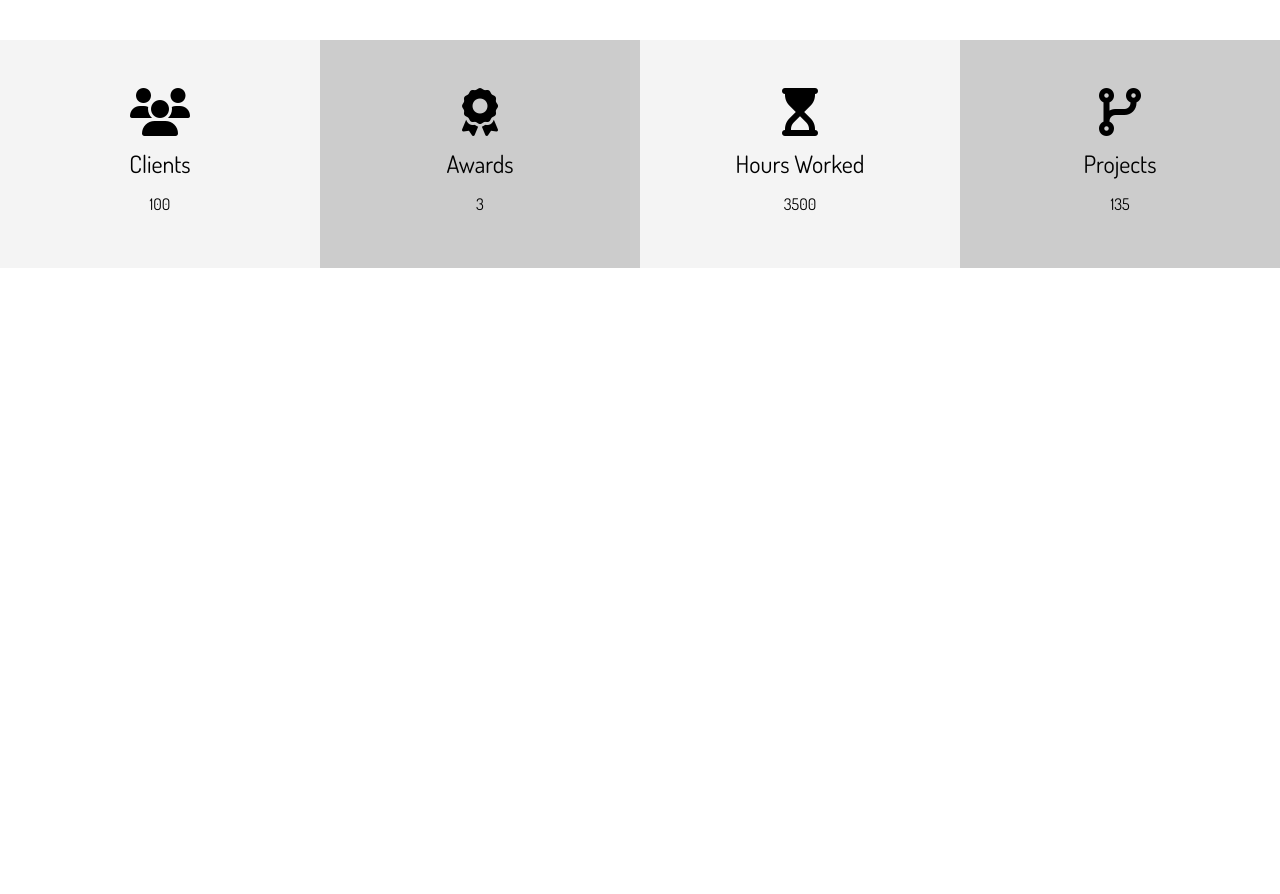
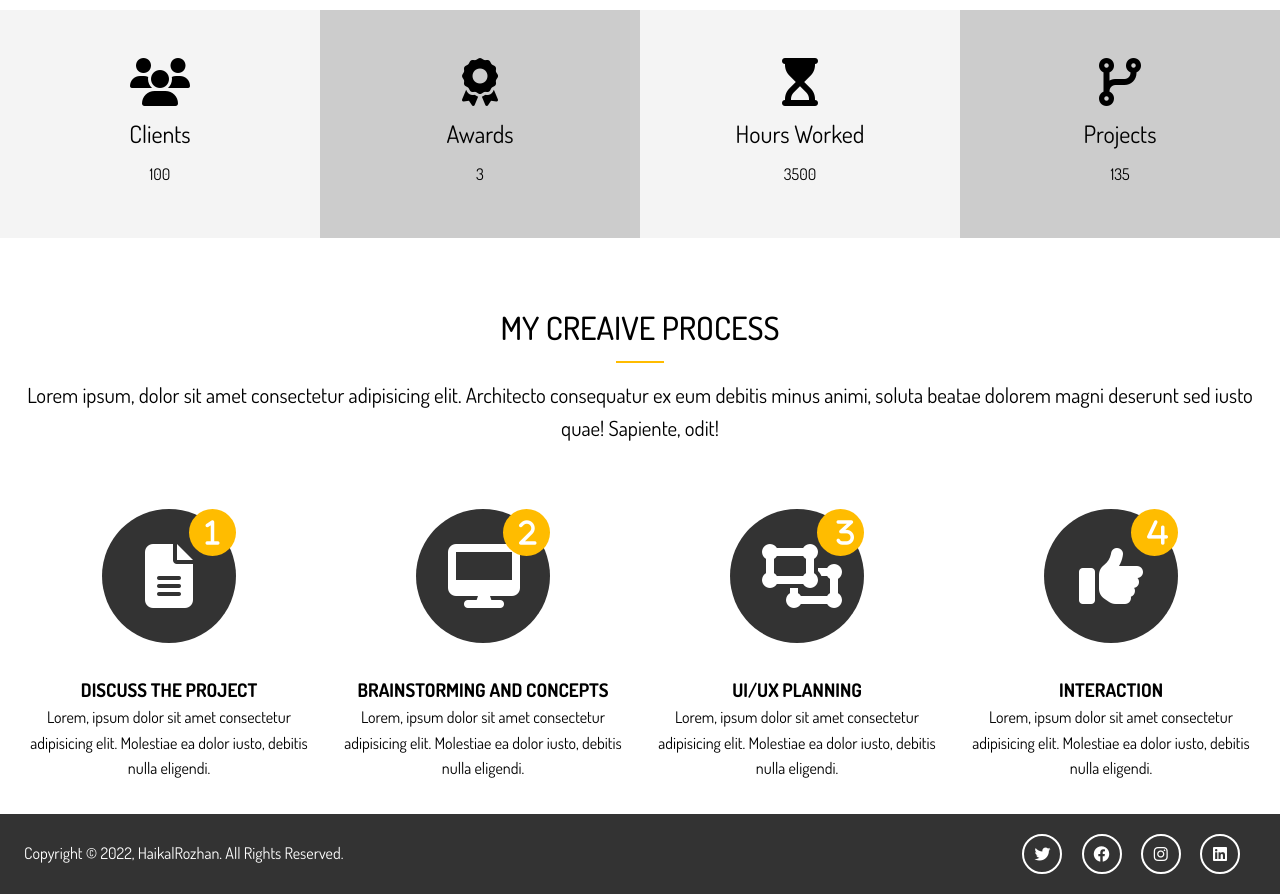
Before and after one commit to haikalrozhan/portfolio_scss_TM, a website: page dist/index.html in a window 1280 px wide. Shown: the part 1246-2140 px from the top of the page. Before the commit the page ends 1546 px from the top, so only its background shows below. Drawn offline with Linux system fonts and the light colour scheme.

Commit message:
process and footer section

```diff
--- a/scss/_config.scss
+++ b/scss/_config.scss
@@ -5,3 +5,12 @@
 $medium-color: #ccc;
 $dark-color: #333;
 $bg-image: url('../img/showcase.jpg');
+
+// set text color
+@function set-text-color($color){
+  @if(lightness($color) > 50){
+    @return #000;
+  }@else{
+    @return #fff;
+  }
+}
--- a/scss/_utilities.scss
+++ b/scss/_utilities.scss
@@ -1,6 +1,6 @@
 .container{
   max-width: $website-width;
-  padding: 1.5rem;
+  padding: 0 1.5rem;
   margin: auto;
   overflow: hidden;
 }
@@ -77,3 +77,21 @@
     margin: 4rem 0;
   }
 }
+
+.section-title{
+  font-size: 2rem;
+  display: block;
+  padding-bottom:0.5rem;
+  text-align: center;
+  font-weight: 500;
+  text-transform: uppercase;
+}
+
+.bottom-line{
+  height: 2px;
+  width: 3rem;
+  background: $main-color;
+  display: block;
+  margin: 0 auto 1rem auto;
+
+}
--- a/scss/main.scss
+++ b/scss/main.scss
@@ -150,4 +150,86 @@
 
 
   }
+
+  // home section C
+  &-c{
+    .process{
+      display: grid;
+      grid-template-columns: repeat(4,1fr);
+      grid-gap: 1.5rem;
+      text-align: center;
+
+      // process-step
+      &-step{
+        position: absolute;
+        top: 0;
+        right: 0;
+        font-size: 28px;
+        background: $main-color;
+        color: set-text-color($main-color);
+        border-radius: 50%;
+        height: 15px;
+        width: 15px;
+        line-height: 15px;
+        padding: 1rem;
+        transition: all 1s;
+      }
+
+      // process icon
+      &-icon{
+        border-radius: 50%;
+        background: $dark-color;
+        color: set-text-color($dark-color);
+        padding: 2rem;
+        width: 70px;
+        height: 70px;
+        line-height: 70px;
+        text-align: center;
+        position: relative;
+        transition: all 1s;
+
+        &:hover{
+          background: $main-color;
+          width: 90px;
+          height: 90px;
+          line-height: 90px;
+
+          .process-step{
+            background: $dark-color;
+            color: set-text-color($dark-color);
+          }
+        }
+      }
+    }
+  }
 }
+
+// footer
+#main-footer{
+background: $dark-color;
+color: #fff;
+height: 5rem;
+
+.footer-content{
+  display: flex;
+  justify-content: space-between;
+  height: 5rem;
+  align-items: center;
+
+  .social .fab{
+    margin-right: 1rem;
+    border: 2px #fff solid;
+    border-radius: 50%;
+    height: 20px;
+    width: 20px;
+    height: 20px;
+    line-height: 20px;
+    text-align: center;
+    padding: 0.5rem;
+
+    &:hover{
+      background: $main-color;
+    }
+  }
+}
+}
```
Also changed, not shown: dist/css/main.css, dist/index.html.
